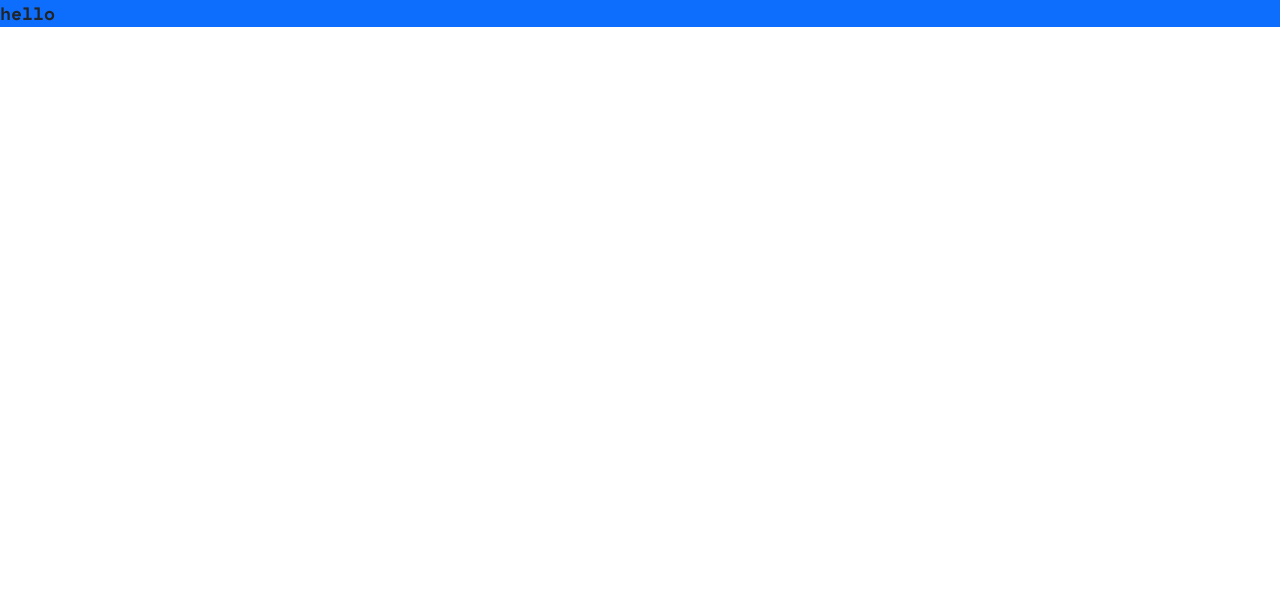
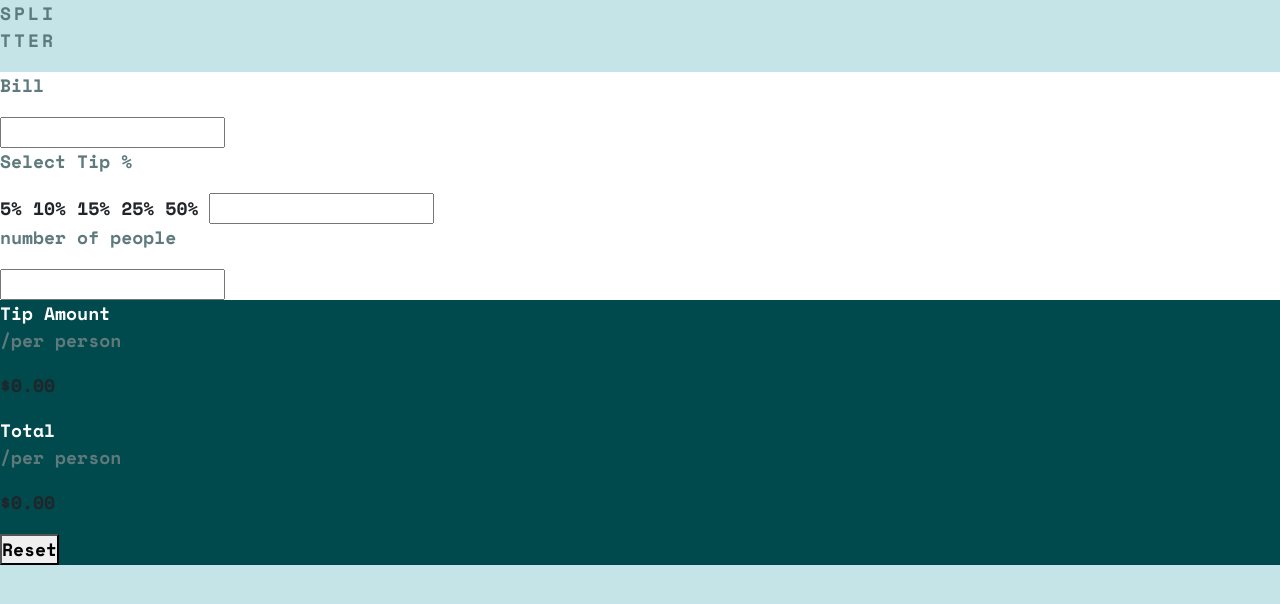
Before and after one commit to lumbrjx/split-tier, a website: page index.html in a window 1280 px wide. Drawn offline with nearby package versions, Linux system fonts and the light colour scheme.

Commit message:
making the html tags with some initial styling

```diff
--- a/index.html
+++ b/index.html
@@ -12,9 +12,55 @@
 
 
 </head>
-<body>
-  <div class="bg-primary">
-    hello
+<body class="bg-light-grayish-cyan">
+  <p class="text-dark-grayish-cyan" id="titleCustom" >SPLI<br>TTER</p>
+  <div class="bg-white-custom">
+    <div >
+      <!-- entery -->
+      <div>
+        <p class="text-dark-grayish-cyan">Bill</p>
+        <input type="text" title="bill">
+      </div>
+      <div>
+        <p class="text-dark-grayish-cyan" >Select Tip %</p>
+        <div class="">
+          <span>5%</span>
+          <span>10%</span>
+          <span>15%</span>
+          <span>25%</span>
+          <span>50%</span>
+          <input type="text" title="custom" class="text-dark-grayish-cyan">
+        </div>
+      </div>
+      <div>
+        <p class="text-dark-grayish-cyan">number of people</p>
+        <input type="text" title="ppl">
+      </div>
+    </div>
+    <div class="bg-very-dark-cyan">
+      <!-- results -->
+      <div  >
+        <div>
+          <div>
+            <p class="text-white-custom" >Tip Amount <br> <span class="text-dark-grayish-cyan">/per person</span> </p>
+          </div>
+          <div>
+            <p>$0.00</p>
+          </div>
+        </div>
+        <div>
+          <div>
+            <p class="text-white-custom" >Total<br> <span class="text-dark-grayish-cyan" >/per person</span> </p>
+          </div>
+          <div>
+            <p>$0.00</p>
+          </div>
+        </div>
+      </div>
+      <div>
+        <button title="Reset" class="text-very-dark-grayish-cyan" >Reset</button>
+      </div>
+    </div>
   </div>
   <script src="node_modules/bootstrap/dist/js/bootstrap.js"></script>
   <script src="./src/index.js"></script>
--- a/scss/_customElements.scss
+++ b/scss/_customElements.scss
@@ -0,0 +1,8 @@
+*{
+    padding: 0;
+    margin:0 ;
+    box-sizing: border-box;
+}
+#titleCustom{
+    letter-spacing: 3px;
+}
```
Also changed, not shown: css/index.min.css, 1 other file.
